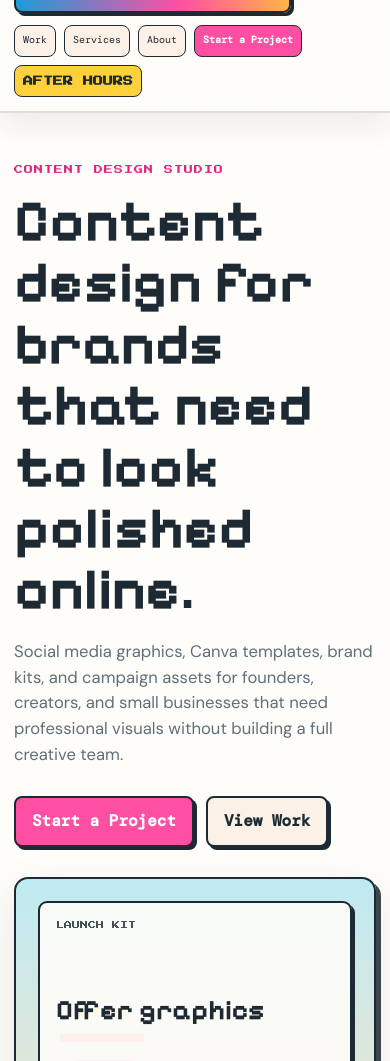
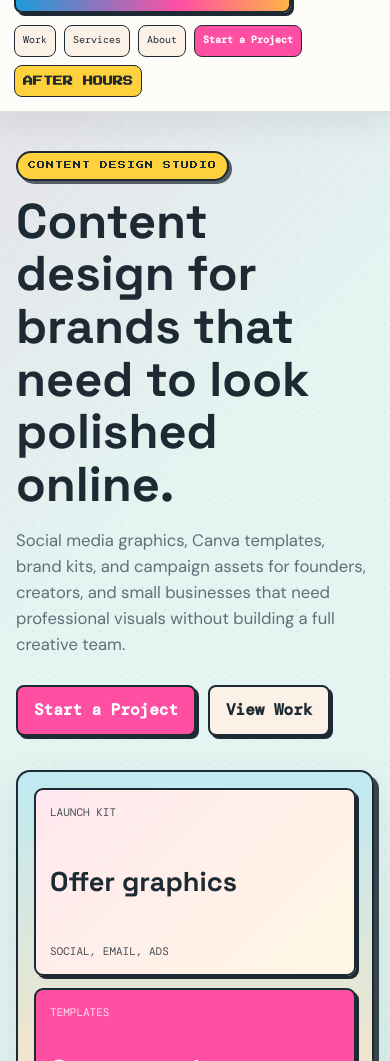
Before and after one commit to meetcanopy-AI/portfolio-site, a plain HTML site: page index.html in a window 390 px wide. Shown: the part 39-1100 px from the top of the page. Drawn offline with nearby package versions, Linux system fonts and the light colour scheme.

Commit message:
Clean up hero typography

```diff
--- a/styles.css
+++ b/styles.css
@@ -1208,3 +1208,127 @@ h2 {
     text-align: left;
   }
 }
+
+/* Hero cleanup: preserve the brief's palette without letting pixel typography crowd the first block. */
+.hero {
+  align-items: center;
+  background:
+    linear-gradient(135deg, rgba(255, 79, 163, 0.1), transparent 32%),
+    linear-gradient(315deg, rgba(19, 201, 180, 0.13), transparent 34%);
+}
+
+.hero-copy {
+  max-width: 780px;
+}
+
+.hero h1 {
+  font-family: "Space Grotesk", sans-serif;
+  font-size: clamp(3.15rem, 6vw, 6.25rem);
+  font-weight: 700;
+  line-height: 1.06;
+  max-width: 820px;
+}
+
+.hero .eyebrow {
+  background: var(--lemon);
+  border: 2px solid var(--edge);
+  border-radius: 999px;
+  box-shadow: 3px 3px 0 rgba(30, 42, 51, 0.72);
+  color: var(--edge);
+  padding: 7px 10px;
+}
+
+.hero-board {
+  background:
+    radial-gradient(circle at 78% 18%, rgba(255, 210, 61, 0.9) 0 54px, transparent 56px),
+    linear-gradient(180deg, #bfeaf2 0%, #ffe3c2 62%, var(--sand) 62% 100%);
+  gap: 16px;
+  min-height: 470px;
+}
+
+[data-theme="dark"] .hero-board {
+  background:
+    radial-gradient(circle at 78% 18%, rgba(255, 227, 107, 0.74) 0 54px, transparent 56px),
+    linear-gradient(180deg, #161b40 0%, #3a1c5a 62%, var(--sand) 62% 100%);
+}
+
+.hero-board::before,
+.hero-board::after {
+  content: none;
+}
+
+.board-card,
+.board-strip {
+  background: rgba(255, 253, 250, 0.92);
+}
+
+.board-card span,
+.board-card small {
+  font-family: "DM Mono", monospace;
+  font-size: 11px;
+  letter-spacing: 0;
+}
+
+.board-card strong {
+  font-family: "Space Grotesk", sans-serif;
+  font-size: clamp(1.7rem, 2.7vw, 2.55rem);
+  line-height: 1.08;
+}
+
+.card-large {
+  background:
+    linear-gradient(rgba(255, 253, 250, 0.88), rgba(255, 253, 250, 0.88)),
+    linear-gradient(135deg, var(--pink), var(--lemon));
+}
+
+.card-accent {
+  background: var(--pink);
+}
+
+@media (max-width: 940px) {
+  .hero {
+    gap: 34px;
+    padding-top: 52px;
+  }
+
+  .hero h1 {
+    font-size: clamp(3rem, 10vw, 5.6rem);
+    max-width: 920px;
+  }
+
+  .hero-board {
+    min-height: 380px;
+  }
+}
+
+@media (max-width: 720px) {
+  .hero {
+    padding: 38px 16px 42px;
+  }
+
+  .hero h1 {
+    font-size: clamp(2.45rem, 12.5vw, 4.15rem);
+    line-height: 1.08;
+  }
+
+  .hero .eyebrow {
+    font-size: 8px;
+    line-height: 1.45;
+    max-width: 100%;
+  }
+
+  .hero-board {
+    gap: 12px;
+    padding: 16px;
+  }
+
+  .board-card,
+  .board-strip {
+    min-height: 112px;
+    padding: 14px;
+  }
+
+  .card-large {
+    min-height: 188px;
+  }
+}
```
